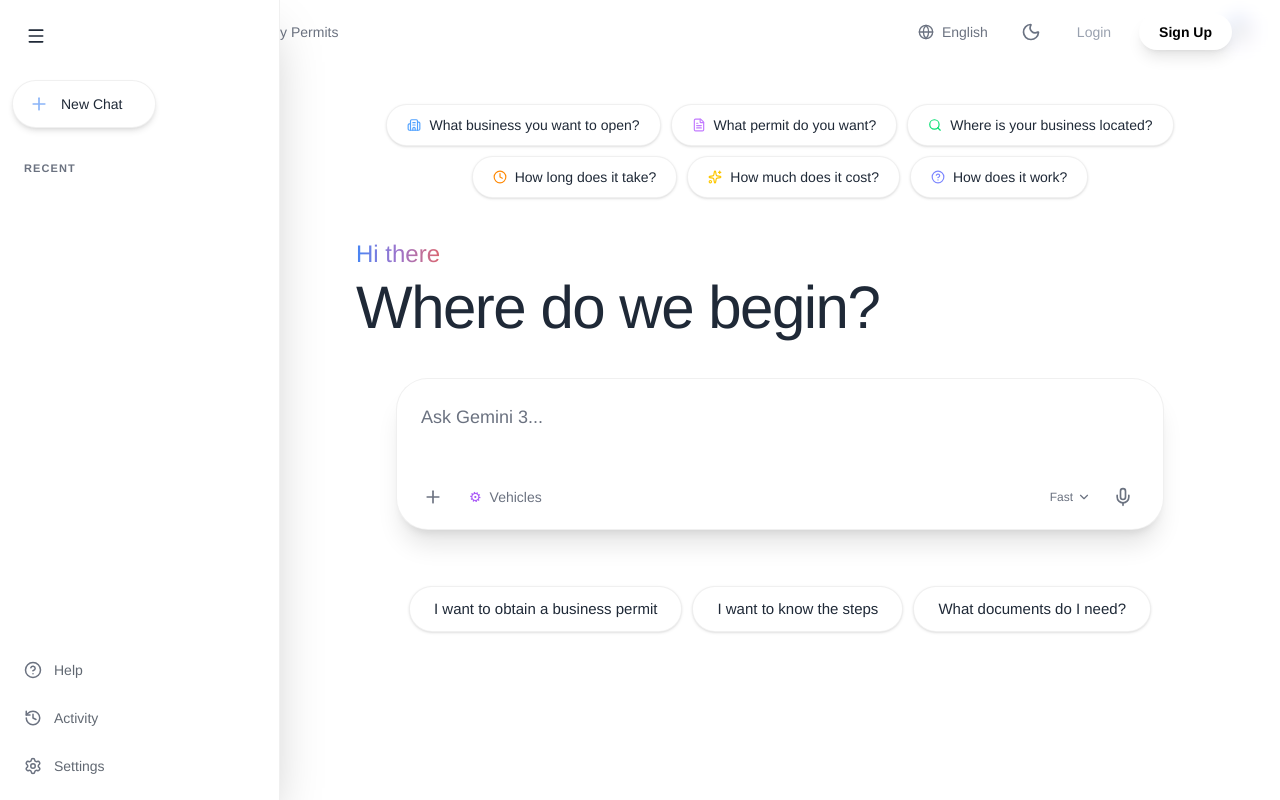
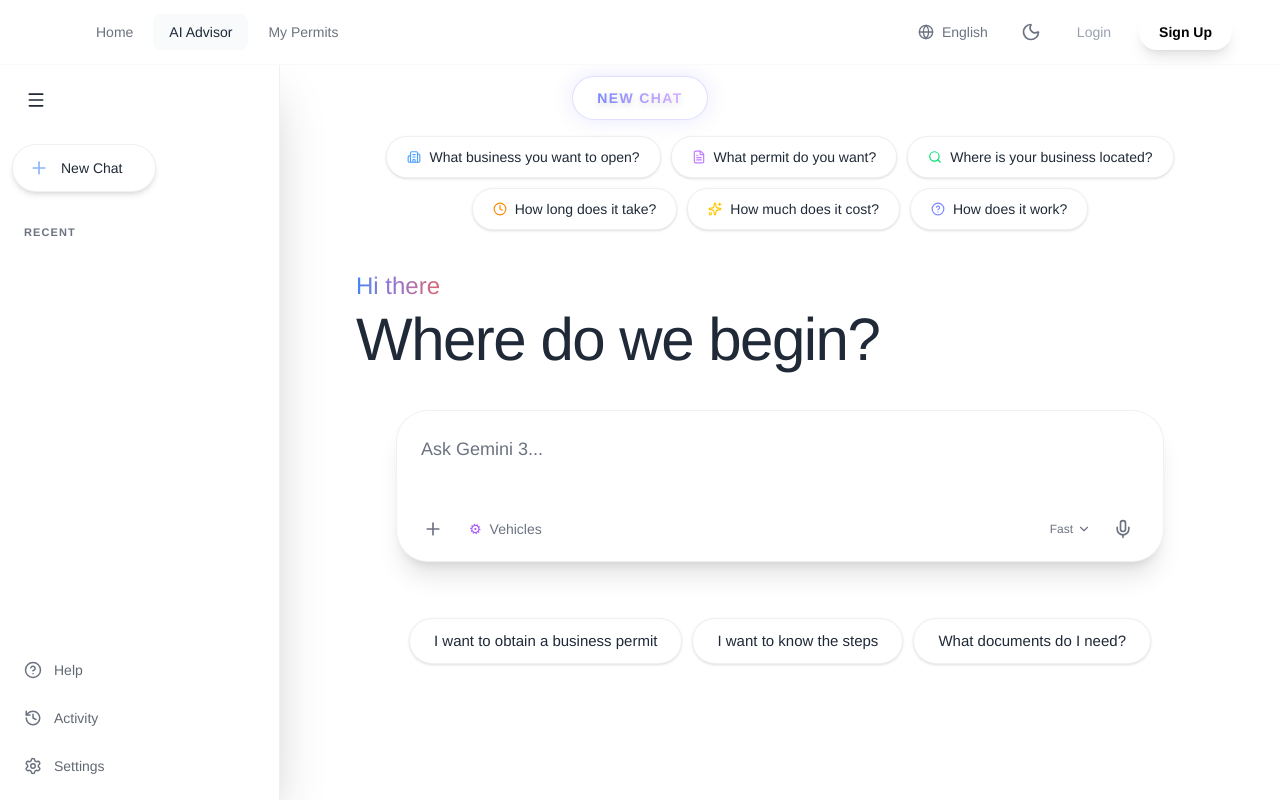
Before and after one commit to hamzax180/permitops-ai, a Next.js app: page /chat in a window 1280 px wide. Built offline with nearby package versions, Linux system fonts and the light colour scheme; a web font is replaced by a local one.

Commit message:
Restore navbar visibility and center chat title badge

```diff
--- a/src/app/chat/page.tsx
+++ b/src/app/chat/page.tsx
@@ -152,6 +152,9 @@
     const userMsg: Msg = { id: msgIdRef.current++, role: 'user', content: q };
     setMsgs(p => [...p, userMsg]);
     setBusy(true);
+    if (!sessionTitle && msgs.length === 0) {
+      setSessionTitle(q.length > 35 ? q.slice(0, 32) + '...' : q);
+    }
 
     try {
       const res = await apiFetch(`/agent/query${token ? `?token=${token}` : ''}`, {
@@ -161,6 +164,11 @@
       });
       if (!res || !res.ok) throw new Error();
       const data = await res.json();
+
+      if (data.session_title) {
+        setSessionTitle(data.session_title);
+      }
+
       setMsgs(p => [...p, { id: msgIdRef.current++, role: 'assistant', content: data.content ?? data.answer ?? data.response ?? 'Done.' }]);
     } catch {
       setMsgs(p => [...p, { id: msgIdRef.current++, role: 'assistant', content: "⚠️ Backend is currently offline. Please make sure the server is running." }]);
@@ -187,7 +195,7 @@
   const isEmpty = msgs.length === 0;
 
   return (
-    <div className="flex h-screen bg-[var(--bg)] text-[var(--text)] overflow-hidden selection:bg-[var(--accent)]/30">
+    <div className="flex h-screen bg-[var(--bg)] text-[var(--text)] overflow-hidden selection:bg-[var(--accent)]/30 pt-16 relative">
       <Sidebar
         currentSessionId={sessionId}
         onSessionSelect={(id, title) => { setSessionId(id); setSessionTitle(title); }}
@@ -196,27 +204,21 @@
         token={token}
       />
 
+      {/* Centered Chat Title for Screen — High Visibility */}
+      <div className="absolute left-0 right-0 top-[76px] flex justify-center pointer-events-none z-30 px-4">
+        <motion.div
+          initial={{ opacity: 0, y: -10 }}
+          animate={{ opacity: 1, y: 0 }}
+          className="px-6 py-2 rounded-full glass-card border border-indigo-500/20 shadow-[0_0_20px_rgba(99,102,241,0.15)] backdrop-blur-xl max-w-[70vw] truncate pointer-events-auto"
+        >
+          <span className="text-xs md:text-sm font-bold bg-clip-text text-transparent bg-gradient-to-r from-indigo-400 to-purple-300 whitespace-nowrap tracking-widest uppercase drop-shadow-md">
+            {sessionTitle || t('chat_new')}
+          </span>
+        </motion.div>
+      </div>
+
       <main className="flex-1 flex flex-col min-w-0 transition-colors duration-300 relative">
-        {/* Header Bar */}
-        <header className="flex items-center justify-between px-6 py-4 shrink-0 bg-[var(--bg)]/80 backdrop-blur-md z-10 transition-all">
-          <div className="flex items-center gap-3">
-          </div>
-
-          {/* Current chat title — same font as sidebar item */}
-          {sessionTitle && (
-            <span className="text-sm font-medium text-[var(--text)] truncate max-w-xs text-center">
-              {sessionTitle}
-            </span>
-          )}
-
-          <div className="flex items-center gap-4">
-            <div className="h-8 w-8 rounded-full bg-gradient-to-br from-[#4285f4] to-[#9b72cb] p-[1.5px] cursor-pointer hover:shadow-lg transition-shadow">
-              <div className="w-full h-full rounded-full bg-[var(--bg)] flex items-center justify-center">
-                <User size={16} className="text-[var(--text)] opacity-80" />
-              </div>
-            </div>
-          </div>
-        </header>
+        <div className="h-16 shrink-0" /> {/* Spacer for the centered title container */}
 
         {/* Content Area */}
         <div className="flex-1 flex flex-col min-h-0 relative">
--- a/src/app/components/Navbar.tsx
+++ b/src/app/components/Navbar.tsx
@@ -34,7 +34,7 @@
 
   return (
     <header
-      className={`fixed inset-x-0 top-0 z-50 transition-all duration-300 ${scrolled ? 'bg-[var(--surface)]/80 backdrop-blur-xl border-b border-[var(--border)] shadow-sm' : 'bg-[var(--surface)]/50 backdrop-blur-sm'
+      className={`fixed inset-x-0 top-0 z-[100] transition-all duration-300 ${scrolled ? 'bg-[var(--surface)]/95 backdrop-blur-xl border-b border-[var(--border)] shadow-md' : 'bg-[var(--bg)]/90 backdrop-blur-md border-b border-[var(--border)]/30'
         }`}
     >
       <div className="w-full pl-20 pr-6 md:pr-12 h-16 flex items-center justify-between">
```
Also changed, not shown: 1 other file (tests, documents, lock files or other folders).
